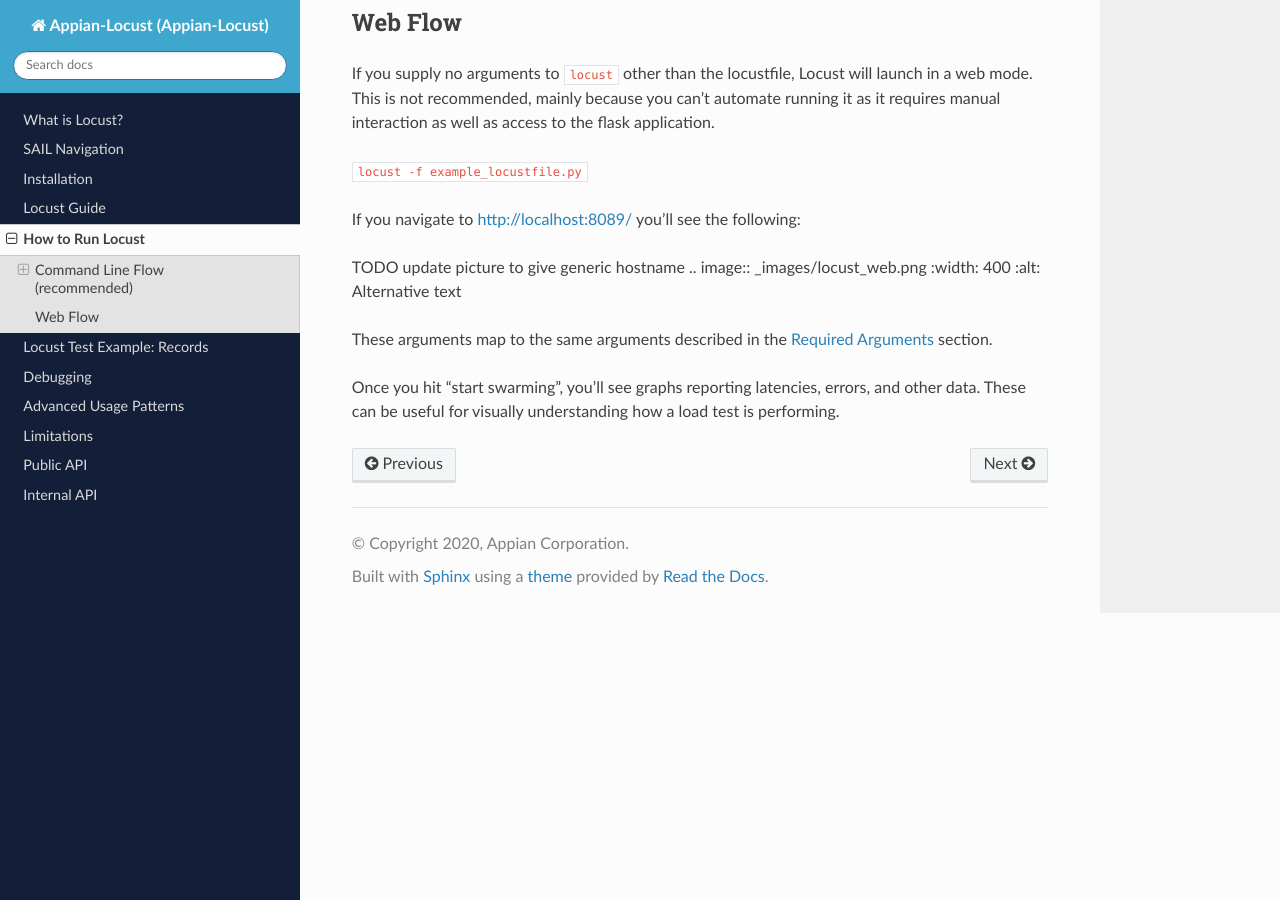
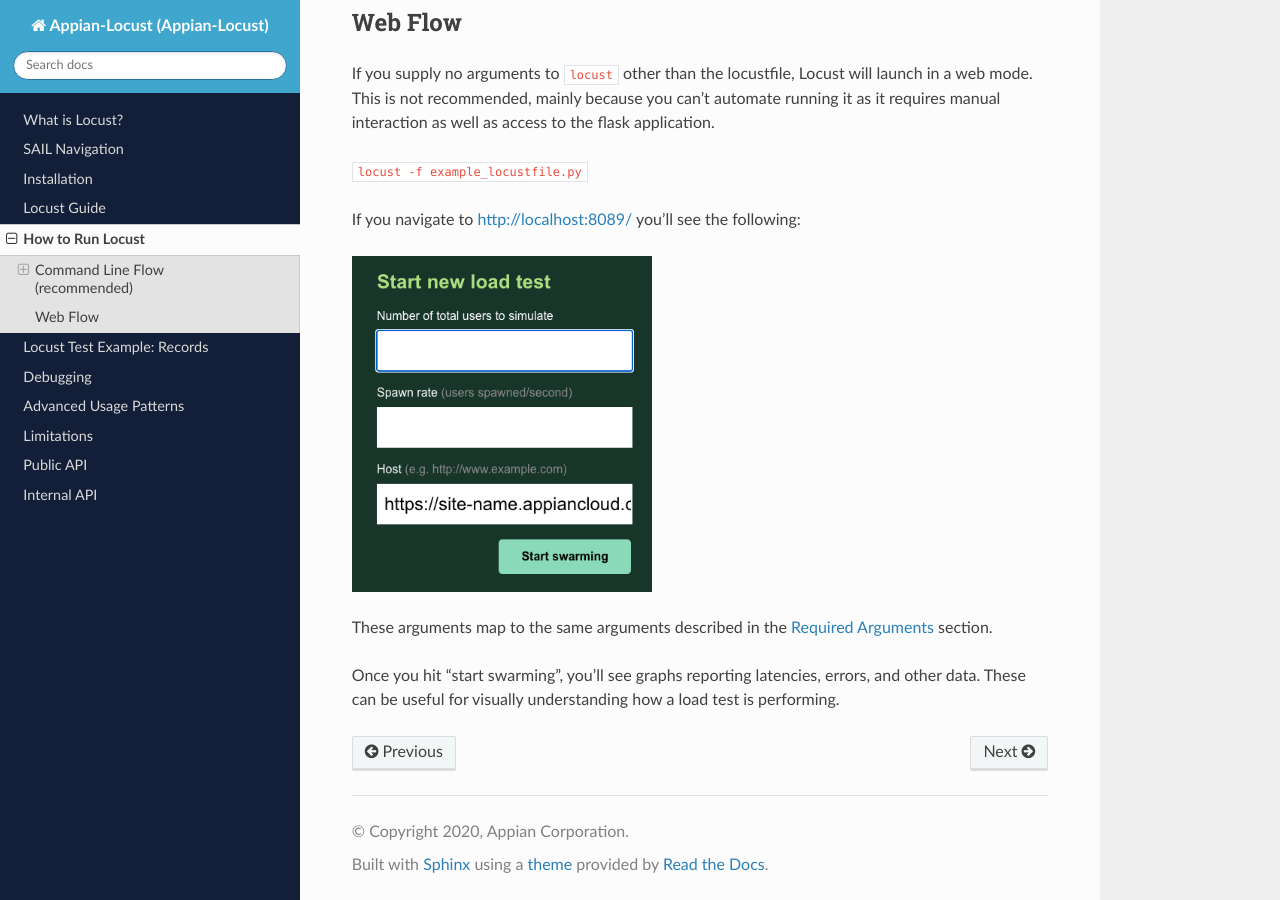
Before and after one commit to dkiltyhc/appian-locust-hc-fork, a Sphinx documentation site: the page built from appian_locust/docs/source/how_to_run_locust.rst, in a window 1280 px wide and 900 px high, scrolled down 882 px. Built offline with Sphinx 7.4.7 and the Read the Docs theme 2.0.0, drawn with Linux system fonts in a browser that asks for light colours.

Commit message:
update how-to-run-locust docs

```diff
--- a/appian_locust/docs/source/how_to_run_locust.rst
+++ b/appian_locust/docs/source/how_to_run_locust.rst
@@ -42,10 +42,9 @@ If you supply no arguments to ``locust`` other than the locustfile, Locust will
 
 If you navigate to http://localhost:8089/ you’ll see the following:
 
-TODO update picture to give generic hostname
 .. image:: _images/locust_web.png
-:width: 400
-:alt: Alternative text
+  :width: 300
+  :alt: Locust web view
 
 These arguments map to the same arguments described in the :ref:`command_line_flow_args` section.
 
```
